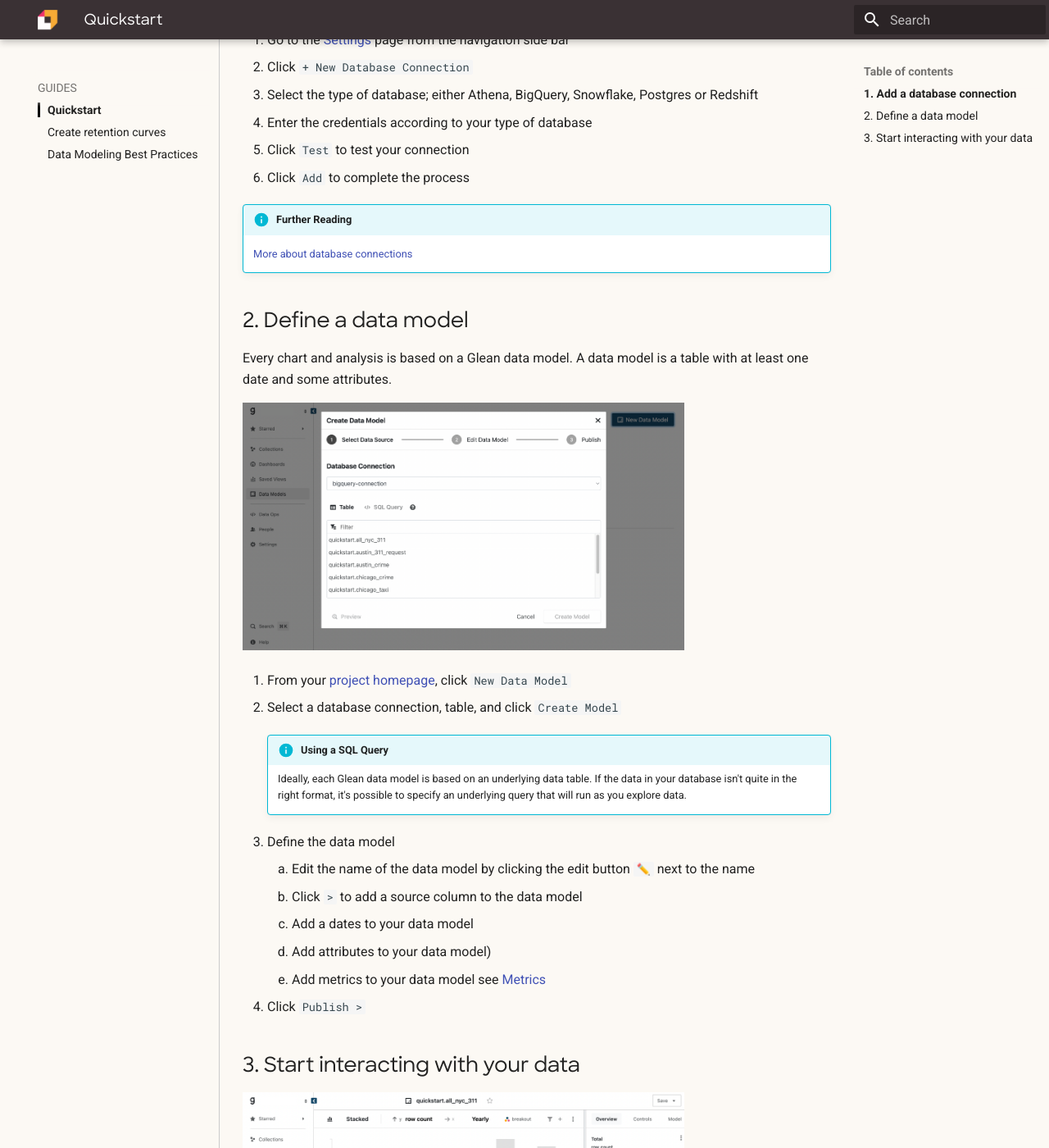
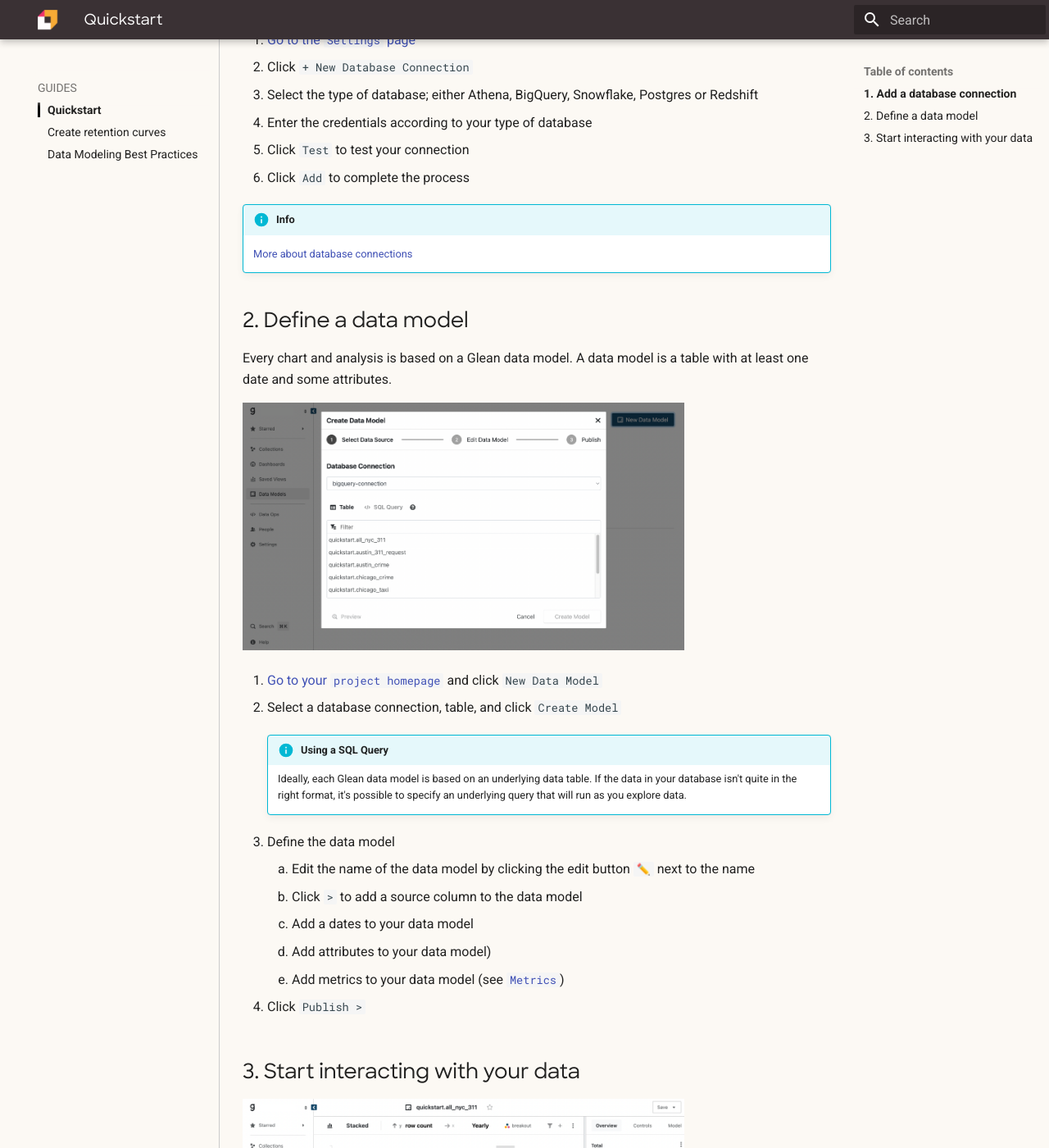
Before and after one commit to gleannyc/documentation, an MkDocs documentation site: the page built from docs/guides/quickstart/index.md, in a window 1280 px wide and 1400 px high, scrolled down 1061 px. Shown: the whole window at 82% size. Built offline with MkDocs 1.6.1 and Material for MkDocs 9.7.7, drawn with Linux system fonts in a browser that asks for light colours; some of the changed text lies outside the part shown.

Commit message:
stronger calls to action for first steps

```diff
--- a/docs/guides/quickstart/index.md
+++ b/docs/guides/quickstart/index.md
@@ -18,14 +18,14 @@
 
 ![modal to add database connection](../quickstart/db-conn-modal.png){: style="max-width:75%"}
 
-1. Go to the [Settings](https://glean.io/app/p/settings){:target="_blank"} page from the navigation side bar
+1. [Go to the `Settings` page](https://glean.io/app/p/settings){:target="_blank"}
 2. Click `+ New Database Connection`
 3. Select the type of database; either Athena, BigQuery, Snowflake, Postgres or Redshift
 4. Enter the credentials according to your type of database
 5. Click `Test` to test your connection
 6. Click `Add` to complete the process
 
-!!! info "Further Reading"
+!!! info
 
     [More about database connections](/reference/database-connections/)
 
@@ -35,7 +35,7 @@
 
 ![modal to add data model](../quickstart/create-data-model.png){: style="max-width:75%"}
 
-1. From your [project homepage](https://glean.io/app/), click `New Data Model`
+1. [Go to your `project homepage`](https://glean.io/app/) and click `New Data Model`
 2. Select a database connection, table, and click `Create Model`
 
     !!! info "Using a SQL Query"
@@ -47,7 +47,8 @@
     2. Click `>` to add a source column to the data model
        1. Add a dates to your data model
        2. Add attributes to your data model)
-    3. Add metrics to your data model see [Metrics](/reference/data-modeling/Metrics)
+    3. Add metrics to your data model (see [`Metrics`](/reference/data-modeling/Metrics))
+
 4. Click `Publish >`
 
 
@@ -55,7 +56,7 @@
 
 ![data explorer view](../quickstart/explore.png){: style="max-width:75%"}
 
-1. Go to the [Data Models page](https://stage.glean.io/app/p/data-models){:target="_blank"}
+1. [Go to the `Data Models` page](https://stage.glean.io/app/p/data-models){:target="_blank"}
 1. Click on the data model we just created
 
 !!! success "Congratulations"
```
